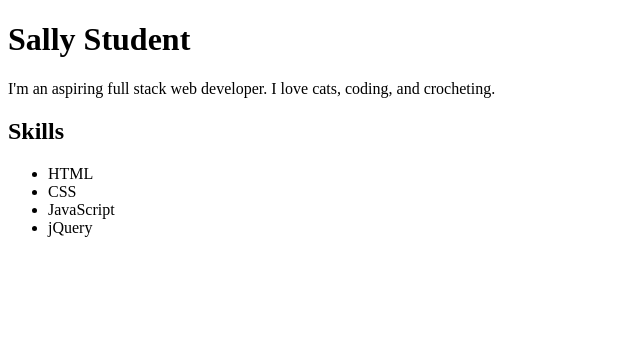
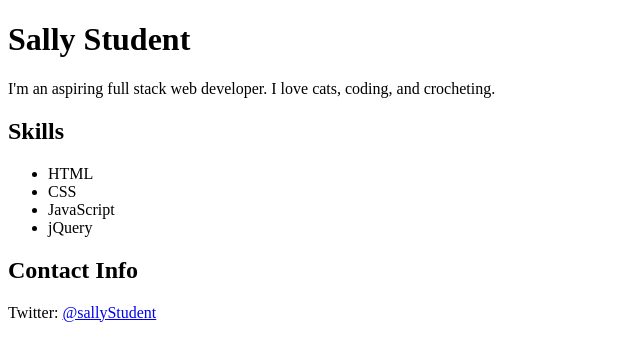
Before and after one commit to KrisToe4/thinkful, a plain HTML site: page Web-Dev-001v1/Lesson 1-1/index.html in a window 1280 px wide. Shown: the whole page, without its empty margins (0-640 px from the left). Drawn offline with Linux system fonts and the light colour scheme.

Commit message:
Some contact info

```diff
--- a/Web-Dev-001v1/Lesson 1-1/index.html
+++ b/Web-Dev-001v1/Lesson 1-1/index.html
@@ -16,5 +16,7 @@
         <li>JavaScript</li>
         <li>jQuery</li>
     </ul>
+    <h2>Contact Info</h2>
+    <p>Twitter: <a href="https://twitter.com/sallyStudent">@sallyStudent</a></p>
   </body>
 </html>
```
